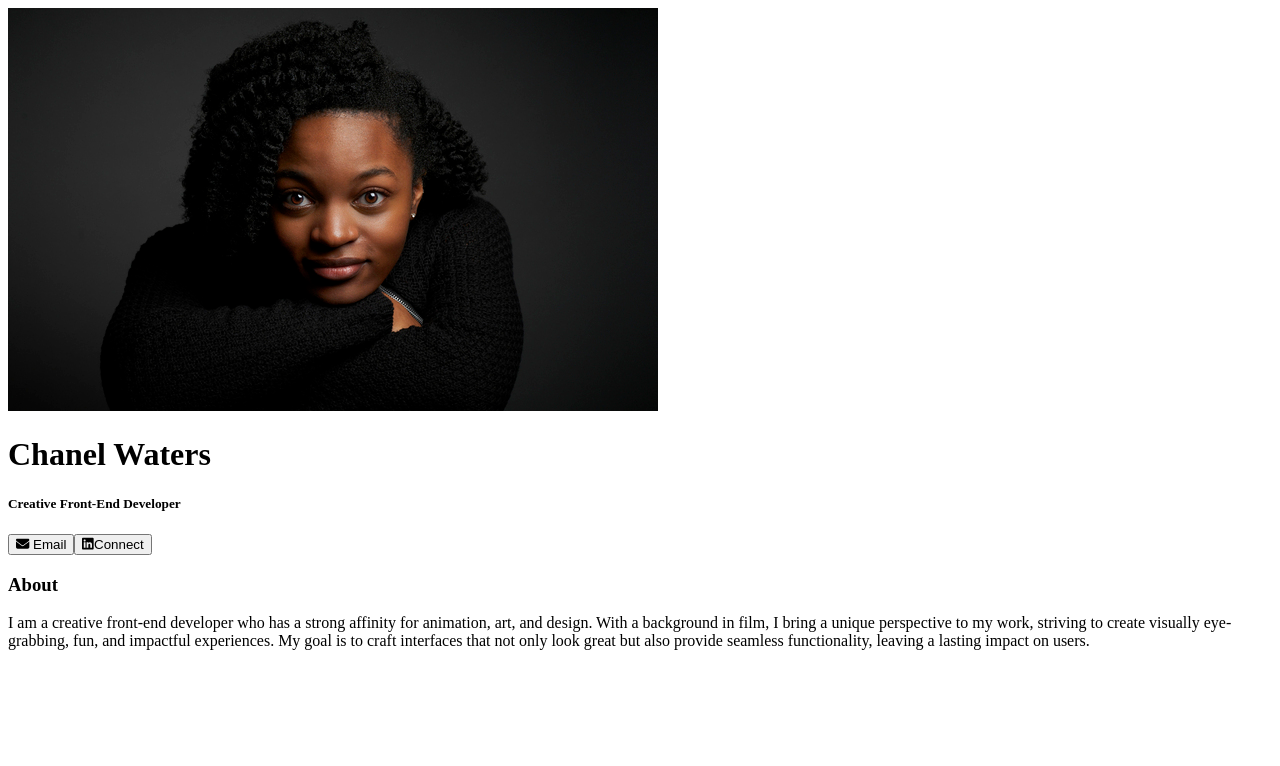
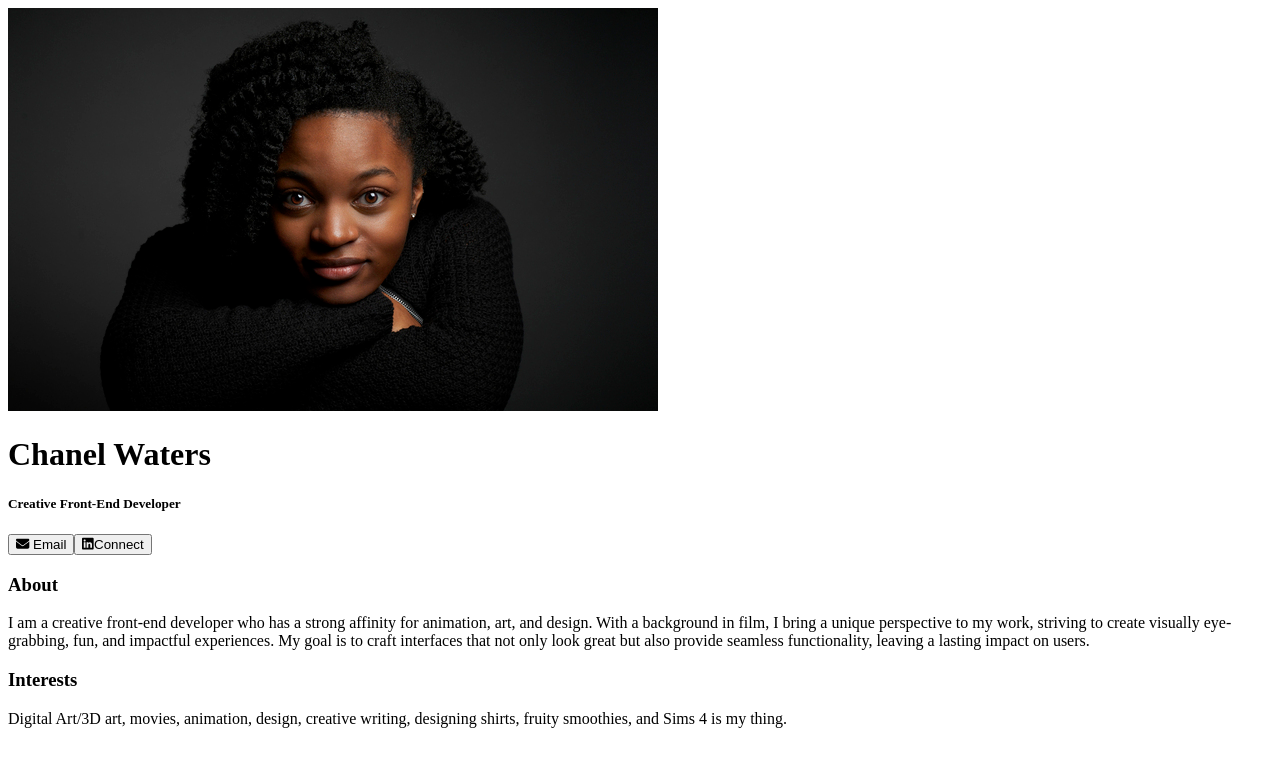
Before and after one commit to chaneldevelops/digital_businesscard, a React (Vite) app: page / in a window 1280 px wide. Shown: the top 766 px of the page. Built offline with nearby package versions, Linux system fonts and the light colour scheme.

Commit message:
Content for Interests added

```diff
--- a/src/App.jsx
+++ b/src/App.jsx
@@ -1,7 +1,7 @@
 import React from "react";
 import Info from "./components/Info";
 import About from "./components/About"
-// import Interests from "./components/Interest"
+import Interest from "./components/Interest"
 // import Footer from "./components/Footer"
 
 export default function App() {
@@ -10,6 +10,7 @@ return (
                 <Info />
                 <div className="about-me">
                    <About />
+                   <Interest />
                 </div>
 
         </div>
--- a/src/components/About.jsx
+++ b/src/components/About.jsx
@@ -4,7 +4,7 @@ import React from "react";
 export default function About() {
     return (
         <div className="about">
-            <h3 className="about__heading">About</h3>
+            <h3 className="about-heading">About</h3>
             <p className="about-text">
             I am a creative front-end developer who has a strong affinity for animation,
             art, and design. With a background in film, I bring a unique perspective to my work,
--- a/src/components/Interest.jsx
+++ b/src/components/Interest.jsx
@@ -0,0 +1,14 @@
+import React from "react";
+
+export default function Interests() {
+    return (
+        <div className="interests">
+            <h3 className="interests-heading">Interests</h3>
+            <p className="interests-text">
+                Digital Art/3D art, movies, animation, design,
+               creative writing, designing shirts, fruity smoothies,
+               and Sims 4 is my thing.
+            </p>
+        </div>
+    )
+}
```
